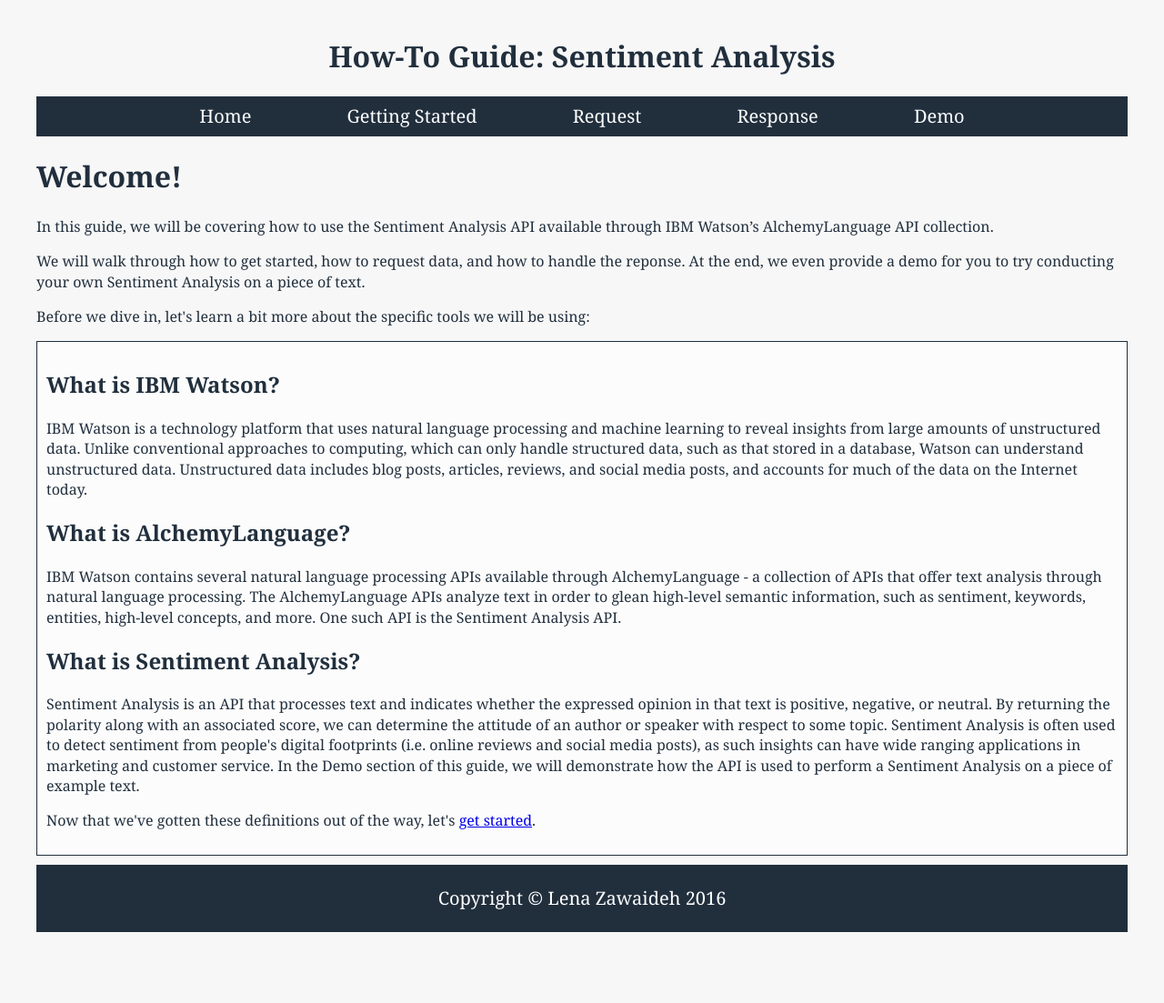
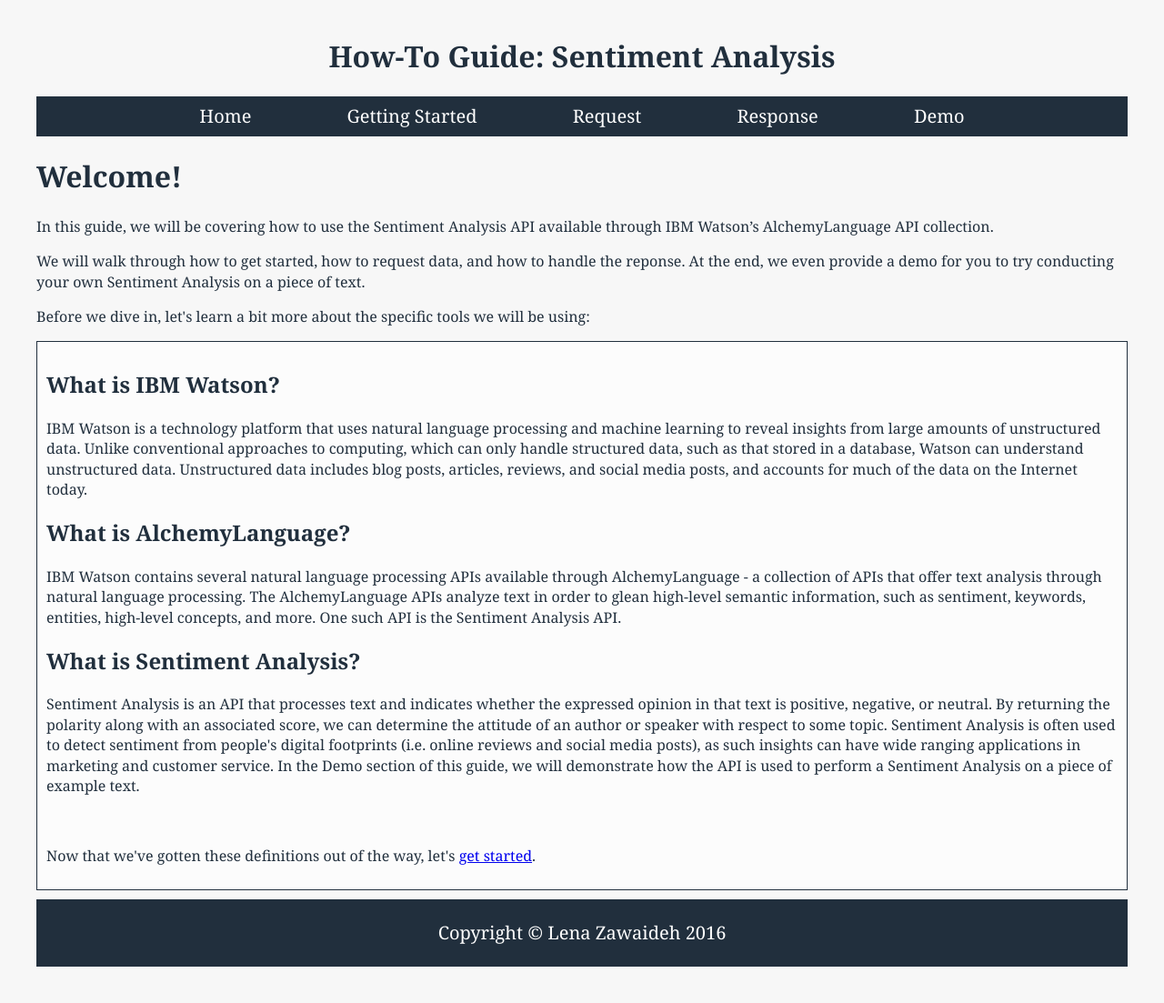
Before and after one commit to lenaz/How-To-Guide, a Jekyll site: the page built from index.html, in a window 1280 px wide. Shown: the whole page at 91% size. Built offline with Jekyll 4.4.1, drawn with Linux system fonts in a browser that asks for light colours; Markdown is read by kramdown in place of the engine named in the settings; before the commit the page ends 1065 px from its top, so only the background shows below that.

```diff
--- a/index.html
+++ b/index.html
@@ -15,5 +15,5 @@ layout: default
 <p>IBM Watson contains several natural language processing APIs available through AlchemyLanguage - a collection of APIs that offer text analysis through natural language processing. The AlchemyLanguage APIs analyze text in order to glean high-level semantic information, such as sentiment, keywords, entities, high-level concepts, and more. One such API is the Sentiment Analysis API.</p>
 <h2>What is Sentiment Analysis?</h2>
 <p>Sentiment Analysis is an API that processes text and indicates whether the expressed opinion in that text is positive, negative, or neutral. By returning the polarity along with an associated score, we can determine the attitude of an author or speaker with respect to some topic. Sentiment Analysis is often used to detect sentiment from people's digital footprints (i.e. online reviews and social media posts), as such insights can have wide ranging applications in marketing and customer service. In the Demo section of this guide, we will demonstrate how the API is used to perform a Sentiment Analysis on a piece of example text.</p>
-  <p>Now that we've gotten these definitions out of the way, let's <a href="get-started.html">get started</a>.</p>
+  <br><p>Now that we've gotten these definitions out of the way, let's <a href="getting-started.html">get started</a>.</p>
 </div>
```
